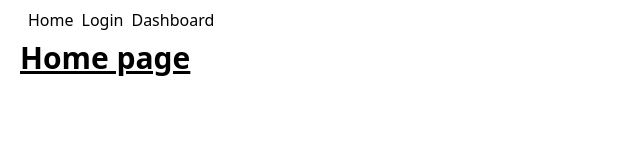
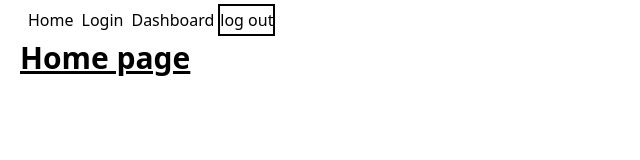
Before and after one commit to sofronovsd/my-coach, a React (Create React App) app: page /home in a window 1280 px wide. Shown: the top 160 px of the page, without its empty margins (0-640 px from the left). Built offline with nearby package versions, Linux system fonts and the light colour scheme; sample sign-in values are in the browser's storage.

Commit message:
add log out option

```diff
--- a/src/App.tsx
+++ b/src/App.tsx
@@ -1,23 +1,8 @@
-import { Link } from 'react-router-dom';
 import AppRouter from './router';
 
 const App = () => {
 	return (
-		<div className="pl-5 pr-5 h-screen flex flex-col">
-			<AppRouter>
-				<ul className="flex p-1">
-					<li className="p-1">
-						<Link to="/home">Home</Link>
-					</li>
-					<li className="p-1">
-						<Link to="/login">Login</Link>
-					</li>
-					<li className="p-1">
-						<Link to="/dashboard">Dashboard</Link>
-					</li>
-				</ul>
-			</AppRouter>
-		</div>
+		<AppRouter />
 	);
 };
 
--- /dev/null
+++ b/src/pages/MainLayout.tsx
@@ -0,0 +1,46 @@
+import {
+	Link,
+	Outlet,
+	useNavigate,
+} from 'react-router-dom';
+import { useCallback } from 'react';
+import getToken from '../utils/getToken';
+import { logout } from '../services/authorization';
+
+const MainLayout = () => {
+	const navigate = useNavigate();
+	const token = getToken();
+
+	const handleOnLogOut = useCallback(() => {
+		logout();
+		navigate('/home');
+	}, [])
+
+	return (
+		<div className="pl-5 pr-5 h-screen flex flex-col">
+			<ul className="flex p-1">
+				<li className="p-1">
+					<Link to="/home">Home</Link>
+				</li>
+				<li className="p-1">
+					<Link to="/login">Login</Link>
+				</li>
+				<li className="p-1">
+					<Link to="/dashboard">Dashboard</Link>
+				</li>
+				{token && (
+					<button
+						type="button"
+						onClick={handleOnLogOut}
+						className="border-2 border-black"
+					>
+						log out
+					</button>
+				)}
+			</ul>
+			<Outlet />
+		</div>
+	);
+};
+
+export default MainLayout;
--- a/src/router/AppRouter.tsx
+++ b/src/router/AppRouter.tsx
@@ -8,20 +8,13 @@ import HomePage from '../pages/Home';
 import LoginPage from '../pages/Login';
 import PrivateRoute from './PrivateRoute';
 import DashboardPage from '../pages/Dashboard';
+import MainLayout from '../pages/MainLayout';
 
-type AppRouterProps = {
-	children: JSX.Element | JSX.Element[];
-}
-
-const AppRouter = (props: AppRouterProps) => {
-	const {
-		children,
-	} = props;
-
+const AppRouter = () => {
 	return (
 		<BrowserRouter>
-			{children}
 			<Routes>
+				<Route element={<MainLayout />}>
 					<Route path="/home" element={<HomePage />} />
 					<Route path="/login" element={<LoginPage />} />
 					<Route
@@ -33,6 +26,7 @@ const AppRouter = (props: AppRouterProps) => {
 						}
 					/>
 					<Route path="/*" element={<Navigate replace to="/home" />} />
+				</Route>
 			</Routes>
 		</BrowserRouter>
 	);
--- /dev/null
+++ b/src/services/authorization.ts
@@ -0,0 +1,3 @@
+export const logout = () => {
+	localStorage.removeItem('access-token')
+}
```
Lines whose indentation alone changed are shown as unchanged.
